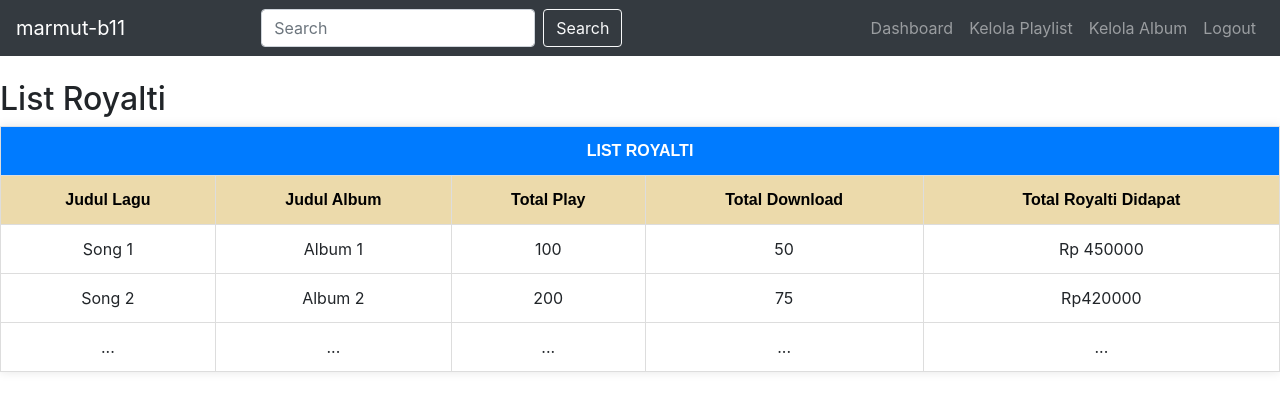
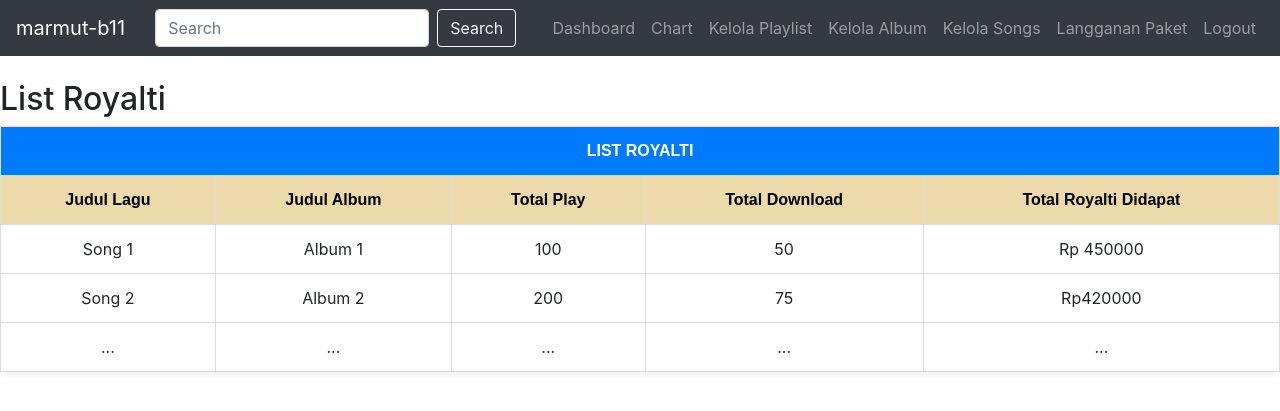
Before and after one commit to basdat-b11/frontend, a Django app: page /cek-royalti in a window 1280 px wide. Shown: the top 411 px of the page. Run offline with Django 5.2, Linux system fonts and the light colour scheme; some libraries are stand-ins or nearby versions.

Commit message:
fixed navbar to the correct user types

```diff
--- a/main/templates/cek_royalti.html
+++ b/main/templates/cek_royalti.html
@@ -62,10 +62,19 @@
                     <a class="nav-link" href="#">Dashboard</a>
                 </li>
                 <li class="nav-item">
+                    <a class="nav-link" href="#">Chart</a>
+                </li>
+                <li class="nav-item">
                     <a class="nav-link" href="#">Kelola Playlist</a>
                 </li>
                 <li class="nav-item">
                     <a class="nav-link" href="#">Kelola Album</a>
+                </li>
+                <li class="nav-item">
+                    <a class="nav-link" href="#">Kelola Songs</a>
+                </li>
+                <li class="nav-item">
+                    <a class="nav-link" href="#">Langganan Paket</a>
                 </li>
                 <li class="nav-item">
                     <a class="nav-link" href="#">Logout</a>
--- a/main/templates/create_album.html
+++ b/main/templates/create_album.html
@@ -64,6 +64,9 @@
             </form>
             <ul class="navbar-nav ml-auto">
                 <li class="nav-item">
+                    <a class="nav-link" href="#">Dashboard</a>
+                </li>
+                <li class="nav-item">
                     <a class="nav-link" href="#">Chart</a>
                 </li>
                 <li class="nav-item">
--- a/main/templates/create_lagu.html
+++ b/main/templates/create_lagu.html
@@ -64,6 +64,9 @@
             </form>
             <ul class="navbar-nav ml-auto">
                 <li class="nav-item">
+                    <a class="nav-link" href="#">Dashboard</a>
+                </li>
+                <li class="nav-item">
                     <a class="nav-link" href="#">Chart</a>
                 </li>
                 <li class="nav-item">
--- a/main/templates/lagulist_album.html
+++ b/main/templates/lagulist_album.html
@@ -47,6 +47,9 @@
                 <button class="btn btn-outline-light my-2 my-sm-0" type="submit">Search</button>
             </form>
             <ul class="navbar-nav ml-auto">
+                <li class="nav-item">
+                    <a class="nav-link" href="#">Dashboard</a>
+                </li>
                 <li class="nav-item">
                     <a class="nav-link" href="#">Chart</a>
                 </li>
--- a/main/templates/list_album.html
+++ b/main/templates/list_album.html
@@ -42,6 +42,9 @@
                 <button class="btn btn-outline-light my-2 my-sm-0" type="submit">Search</button>
             </form>
             <ul class="navbar-nav ml-auto">
+                <li class="nav-item">
+                    <a class="nav-link" href="#">Dashboard</a>
+                </li>
                 <li class="nav-item">
                     <a class="nav-link" href="#">Chart</a>
                 </li>
```
